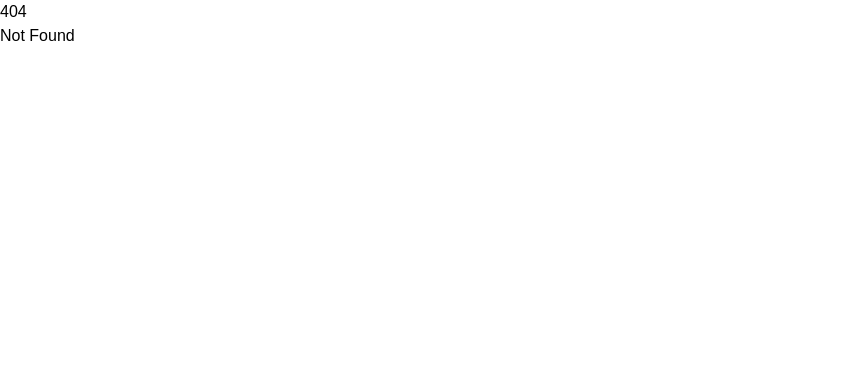
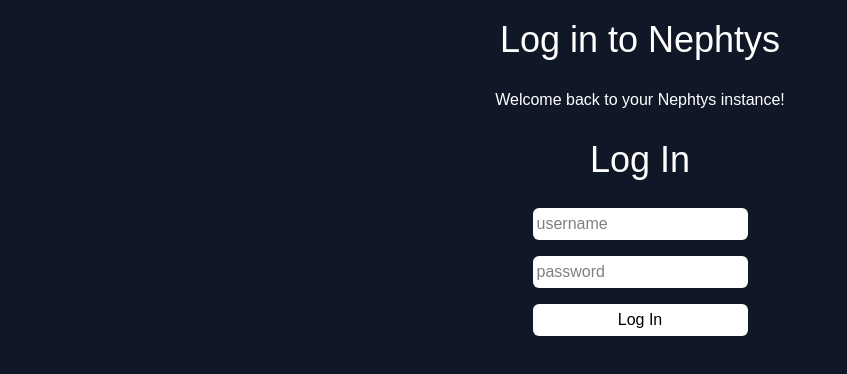
Before and after one commit to alexis-lcbc/Nephtys, a SvelteKit app in the folder web/: page /login in a window 1280 px wide. Before the commit this address had no page. Shown: the top 374 px of the page, without its empty margins (0-847 px from the left). Built offline with nearby package versions, Linux system fonts and the light colour scheme.

Commit message:
update UI and readme

```diff
--- a/web/src/app.css
+++ b/web/src/app.css
@@ -5,4 +5,5 @@
     width: 100%;
     height: 100%;
     font-family: sans-serif;
+    @apply bg-gray-800;
 }
--- /dev/null
+++ b/web/src/lib/components/event_item.svelte
@@ -0,0 +1,10 @@
+<script lang="ts">
+    let {start_time, stop_time, filename}: {start_time: Date, stop_time: Date, filename: string} = $props()
+</script>
+
+<div class="bg-gray-950 w-1/2 aspect-video rounded-2xl flex flex-col p-3 m-3">
+    <h1 class="text-2xl">Movement detected</h1>
+    <p class="text-gray-400">{Intl.DateTimeFormat(navigator.language, {timeStyle: 'medium', dateStyle: 'short'}).format(start_time)} - {Intl.DateTimeFormat(navigator.language, {timeStyle: 'medium', dateStyle: 'short'}).format(stop_time)} </p>
+    <!-- svelte-ignore a11y_media_has_caption -->
+    <video class="m-2 rounded-2xl" src="/api/protected/clips/{filename}.mkv" controls></video>
+</div>
--- a/web/src/routes/+page.svelte
+++ b/web/src/routes/+page.svelte
@@ -1,14 +1,30 @@
 <script lang="ts">
+	import EventItem from "$lib/components/event_item.svelte";
 	import Hls from "hls.js";
 	import { onMount } from "svelte";
 
+    let events: {events: {start: string, end: string, filename: string}[]} = $state({events: []});
+    let events_list: {start: string, end: string, filename: string}[] = $derived(events.events);
+
     let video_elm: HTMLVideoElement | undefined = $state();
     let video_src = "/api/protected/stream/stream.m3u8"
-    onMount(() => {
+    onMount(async () => {
+
+        let check_setup = await fetch('/api/check_setup')
+        if (await check_setup.text() == "setup") {
+            window.location.href = "/setup"
+        }
+
+        let check_token = await fetch('/api/protected/check')
+        if (!check_token.ok) {
+            window.location.href = "/login"
+        }
+
         if (Hls.isSupported() && video_elm != undefined) {
             var hls = new Hls({
                 liveSyncMode: "edge",
-                liveSyncDurationCount: 1
+                liveSyncDurationCount: 1,
+                maxBufferLength: 10
             });
             hls.loadSource(video_src);
             hls.attachMedia(video_elm);
@@ -16,13 +32,29 @@
                 video_elm?.play();
             })
         }
+
+        setInterval(poll_events, 5000)
+
     })
+
+    async function poll_events() {
+        let check_setup = await fetch('/api/protected/clips/index.json')
+        let list_json = await check_setup.json();
+        console.log(list_json);
+        events = list_json;
+    }
 </script>
 
-<div class="bg-gray-900 text-white w-full h-full p-5">
-    <div class="flex items-center justify-center flex-col">
+<div class="bg-gray-800 text-white w-full h-min-full">
+    <div class="flex items-center justify-center flex-col p-5">
         <h1 class="text-4xl">Nephtys Camera Software</h1>
         <!-- svelte-ignore a11y_media_has_caption -->
-        <video bind:this={video_elm} autoplay muted></video>
+        <video class="rounded-2xl m-3 bg-gray-950" bind:this={video_elm} autoplay muted></video>
+        <h1 class="text-4xl">Last detected movements</h1>
+        <div class="flex flex-row-reverse items-center justify-center">
+            {#each events_list as event}
+                <EventItem filename={event.filename} start_time={new Date(event.start)} stop_time={new Date(event.end)}></EventItem>
+            {/each}
+        </div>
     </div>
 </div>
--- /dev/null
+++ b/web/src/routes/login/+page.svelte
@@ -0,0 +1,37 @@
+<script lang="ts">
+    let username = $state("");
+    let password = $state("");
+
+    async function login() {
+        let result = await fetch('/api/auth/login', {
+            method: 'POST',
+            headers: {
+            'Content-Type': 'application/json'
+            },
+            body: JSON.stringify({
+                username: username,
+                password: password
+            }),
+
+        })
+        if (result.ok) {
+            alert("Successfully logged in!")
+            window.location.href = "/";
+        } else {
+            alert("Failed to authenticate : " + await result.text())
+        }
+    }
+</script>
+
+<div class="bg-gray-900 text-white w-full h-full p-5">
+    <div class="flex items-center justify-center flex-col">
+        <h1 class="text-4xl pb-5">Log in to Nephtys</h1>
+        <p class="p-2">Welcome back to your Nephtys instance!</p>
+        <h2 class="text-4xl p-5">Log In</h2>
+        <div class="flex items-stretch justify-stretch flex-col">
+            <input class="bg-white text-black p-1 m-2 rounded-md" bind:value={username} type="text" placeholder="username">
+            <input class="bg-white text-black p-1 m-2 rounded-md" bind:value={password} type="password" placeholder="password">
+            <button class="bg-white text-black p-1 m-2 rounded-md" onclick={login}>Log In</button>
+        </div>
+    </div>
+</div>
```
Also changed, not shown: 1 other file (tests, documents, lock files or other folders).
